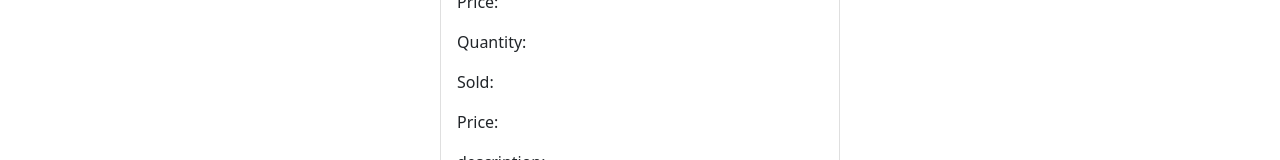
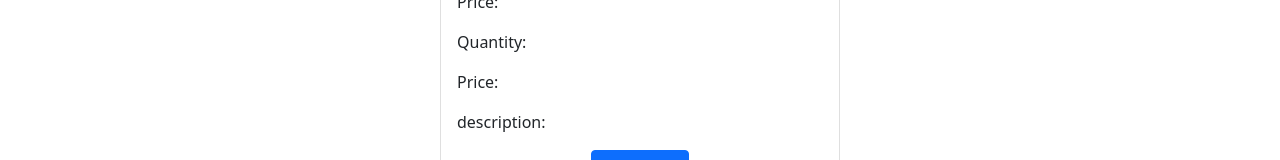
Before and after one commit to noormohammad20/warehouse_management_website_client, a React (Create React App) app: page /inventoryItem/1 in a window 1280 px wide. Shown: the part 371-531 px from the top of the page. Built offline with nearby package versions, Linux system fonts and the light colour scheme; no server answers; sample sign-in values are in the browser's storage.

Commit message:
add toast for item sold out

```diff
--- a/src/components/ItemDetail/ItemDetail.js
+++ b/src/components/ItemDetail/ItemDetail.js
@@ -1,15 +1,17 @@
 import { useState } from 'react'
 import { Button, Card } from 'react-bootstrap'
 import { useParams } from 'react-router-dom'
+import { toast } from 'react-toastify'
 import useItemDetail from '../../hooks/useItemDetail'
 
 const ItemDetail = () => {
     const [stock, setStock] = useState()
     const { itemId } = useParams()
     const [item] = useItemDetail(itemId)
-    const { _id, image, description, price, quantity, sold, supplierName, itemName } = item
+    const { _id, image, description, price, quantity, supplierName, itemName } = item
 
     const handleDelivered = (id) => {
+        if (quantity > 0) {
             const updateQuantity = {
                 newQuantity: quantity - 1
             }
@@ -28,6 +30,10 @@ const ItemDetail = () => {
                 .then(() => {
                     window.location.reload()
                 })
+        }
+        else {
+            toast('This Product Is sold Out !! Please Try Another One')
+        }
     }
 
     const handleStock = (e) => {
@@ -64,7 +70,6 @@ const ItemDetail = () => {
                     <Card.Text> Item Name: {itemName} </Card.Text>
                     <Card.Text> Price: {price} </Card.Text>
                     <Card.Text > Quantity: {quantity} </Card.Text>
-                    <Card.Text > Sold: {sold} </Card.Text>
                     <Card.Text> Price: {supplierName} </Card.Text>
                     <Card.Text> description: {description}</Card.Text>
                     <Button
```
Lines whose indentation alone changed are shown as unchanged.
